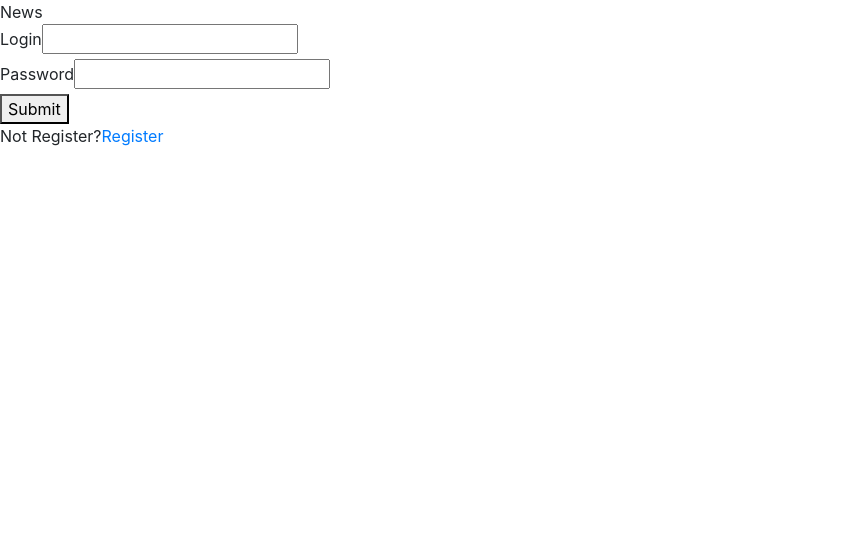
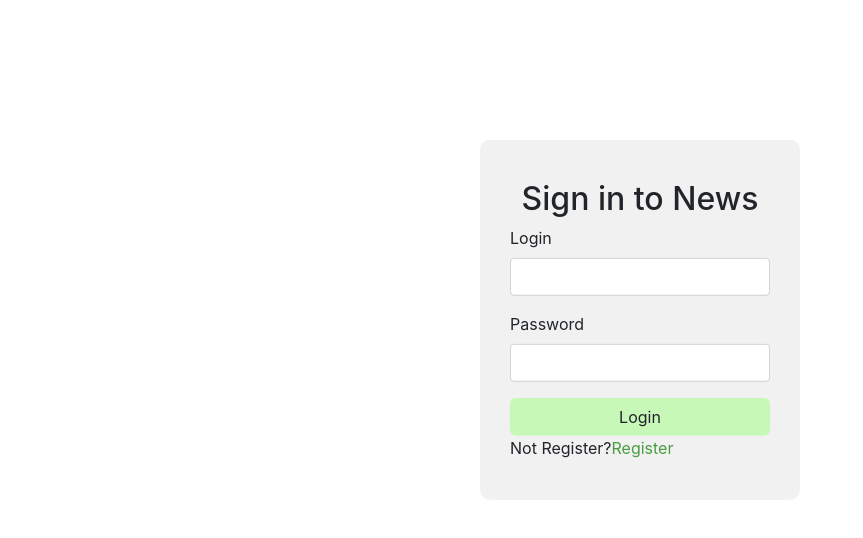
Before and after one commit to beatusapril/news, a React (Create React App) app in the folder client/: page /login in a window 1280 px wide. Shown: the top 538 px of the page, without its empty margins (0-863 px from the left). Built offline with nearby package versions, Linux system fonts and the light colour scheme.

Commit message:
style-login

```diff
--- a/client/src/App.css
+++ b/client/src/App.css
@@ -1,38 +1,11 @@
-.App {
-  text-align: center;
+*{
+  box-sizing: border-box;
 }
 
-.App-logo {
-  height: 40vmin;
-  pointer-events: none;
+a{
+  color: rgb(73, 158, 65);
 }
 
-@media (prefers-reduced-motion: no-preference) {
-  .App-logo {
-    animation: App-logo-spin infinite 20s linear;
-  }
+.wrapper{
+  width: 800px;
 }
-
-.App-header {
-  background-color: #282c34;
-  min-height: 100vh;
-  display: flex;
-  flex-direction: column;
-  align-items: center;
-  justify-content: center;
-  font-size: calc(10px + 2vmin);
-  color: white;
-}
-
-.App-link {
-  color: #61dafb;
-}
-
-@keyframes App-logo-spin {
-  from {
-    transform: rotate(0deg);
-  }
-  to {
-    transform: rotate(360deg);
-  }
-}
--- /dev/null
+++ b/client/src/components/login/Login.css
@@ -0,0 +1,33 @@
+body{
+    width: 100%;
+    height: 100%;
+}
+
+.login-form{
+    padding: 40px 30px;
+    width: 320px;
+    margin: 0 auto;
+    position: absolute;
+    top: 40%;
+    left: 50%;
+    transform: translate(-50%, -50%);
+    background: rgb(241, 241, 241);
+    border-radius: 10px;
+}
+
+.btn-login{
+    width: 100%;
+    background: rgb(199, 248, 184);
+    border-radius: 6px;
+}
+
+.invalid-error{
+    width: 100%;
+    margin-top: 0.25rem;
+    font-size: 80%;
+    color: #dc3545;
+}
+
+.header{
+    text-align: center;
+}
--- a/client/src/components/login/Login.tsx
+++ b/client/src/components/login/Login.tsx
@@ -6,6 +6,7 @@ import { getUser } from '../../selectors/selectors';
 import { login } from '../../store/user/actionUser';
 import { Store } from '../../store/Types';
 import { UserRequest } from '../../types/User';
+import '../login/Login.css'
 
 
 export function Login() {
@@ -41,26 +42,26 @@ export function Login() {
         return <Navigate to="/" />
     }
 
-    return <>
-        News
+    return <div className="login-form">
+        <h2 className="header">Sign in to News</h2>
         <FormikProvider value={formik}>
-            <form onSubmit={formik.handleSubmit} >
-                <div className="text-field">
+            <form onSubmit={formik.handleSubmit} className="">
+                <div className="form-group">
                     <label htmlFor="login" className="text-field__label">Login</label>
-                    <Field className="text-field__input" label="Login" type="text"
+                    <Field className="form-control" label="Login" type="text"
                         name="login" id="login" onChange={formik.handleChange} value={formik.values.login} onBlur={formik.handleBlur}>
                     </Field>
-                    {formik.errors.login && formik.touched.login && <div className="text-field__message">{formik.errors.login}</div>}
+                    {formik.errors.login && formik.touched.login && <div className="invalid-error">{formik.errors.login}</div>}
                 </div>
-                <div className="text-field">
+                <div className="form-group">
                     <label className="text-field__label" htmlFor="password">Password</label>
-                    <Field className="text-field__input" label="Password" type="password"
+                    <Field className="form-control" label="Password" type="password"
                         onChange={formik.handleChange} value={formik.values.password} name="password" id="password" onBlur={formik.handleBlur}></Field>
-                    {formik.errors.password && formik.touched.password && <div className="text-field__message">{formik.errors.password}</div>}
+                    {formik.errors.password && formik.touched.password && <div className="invalid-error">{formik.errors.password}</div>}
                 </div>
-                <button type="submit" disabled={!(formik.isValid)}>Submit</button>
+                <button type="submit" disabled={!(formik.isValid)} className="btn btn-login">Login</button>
             </form>
         </FormikProvider>
         Not Register?<Link to="/signup" >Register</Link>
-    </>
+    </div>
 }
--- /dev/null
+++ b/client/src/components/signup/SignUp.css
@@ -0,0 +1,29 @@
+body{
+    width: 100%;
+    height: 100%;
+}
+
+.login-form{
+    padding: 40px 30px;
+    width: 320px;
+    margin: 0 auto;
+    position: absolute;
+    top: 40%;
+    left: 50%;
+    transform: translate(-50%, -50%);
+    background: rgb(241, 241, 241);
+    border-radius: 10px;
+}
+
+.btn-login{
+    width: 100%;
+    background: rgb(199, 248, 184);
+    border-radius: 6px;
+}
+
+.invalid-error{
+    width: 100%;
+    margin-top: 0.25rem;
+    font-size: 80%;
+    color: #dc3545;
+}
--- a/client/src/components/signup/SignUp.tsx
+++ b/client/src/components/signup/SignUp.tsx
@@ -6,6 +6,7 @@ import { getUser } from '../../selectors/selectors';
 import { signUp } from '../../store/signup/actionSignup';
 import { Store } from '../../store/Types';
 import { UserRequest } from '../../types/User';
+import '../signup/SignUp.css'
 
 export function SignUp() {
     const [formValues, setFormValues] = useState<UserRequest>({ login: '', password: '' });
@@ -40,25 +41,25 @@ export function SignUp() {
         return <Navigate to="/" />
     }
 
-    return <>
-        Sign Up
+    return <div className='login-form'>
+        <h2>Sign Up to News</h2>
         <FormikProvider value={formik}>
             <form onSubmit={formik.handleSubmit} >
-                <div className="text-field">
-                    <label htmlFor="login" className="text-field__label">Login</label>
-                    <Field className="text-field__input" label="Login" type="text"
+                <div className="form-group">
+                    <label htmlFor="login">Login</label>
+                    <Field className="form-control" label="Login" type="text"
                         name="login" id="login" onChange={formik.handleChange} value={formik.values.login} onBlur={formik.handleBlur}>
                     </Field>
-                    {formik.errors.login && formik.touched.login && <div className="text-field__message">{formik.errors.login}</div>}
+                    {formik.errors.login && formik.touched.login && <div className="invalid-error">{formik.errors.login}</div>}
                 </div>
-                <div className="text-field">
-                    <label className="text-field__label" htmlFor="password">Password</label>
-                    <Field className="text-field__input" label="Password" type="password"
+                <div className="form-group">
+                    <label htmlFor="password">Password</label>
+                    <Field className="form-control" label="Password" type="password"
                         onChange={formik.handleChange} value={formik.values.password} name="password" id="password" onBlur={formik.handleBlur}></Field>
-                    {formik.errors.password && formik.touched.password && <div className="text-field__message">{formik.errors.password}</div>}
+                    {formik.errors.password && formik.touched.password && <div className="invalid-error">{formik.errors.password}</div>}
                 </div>
-                <button type="submit" disabled={!(formik.isValid)}>Sign up</button>
+                <button type="submit" disabled={!(formik.isValid)} className="btn btn-login">Sign up</button>
             </form>
         </FormikProvider>
-    </>
+    </div>
 }
--- /dev/null
+++ b/client/src/css/commonStyle.css
@@ -0,0 +1,3 @@
+.wrapper{
+    max-width: 800px;
+}
```
